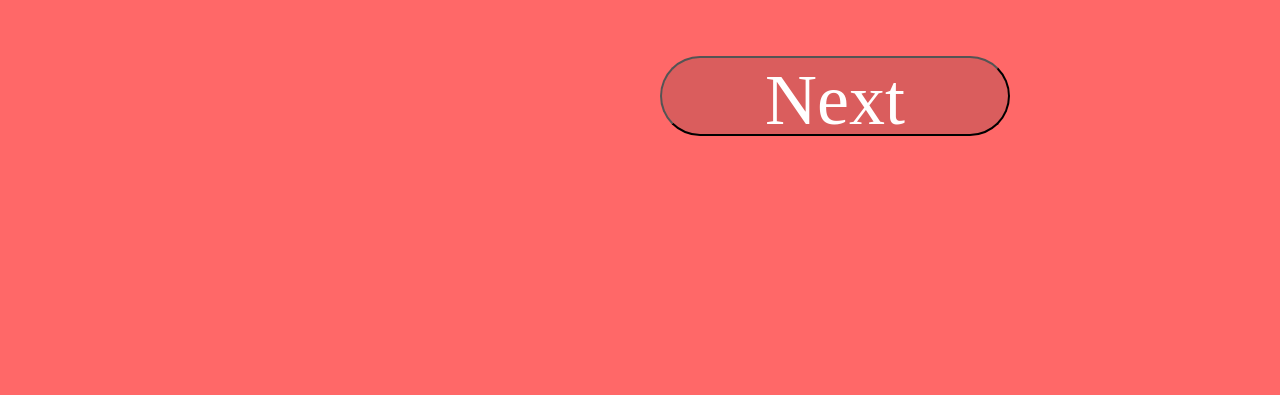
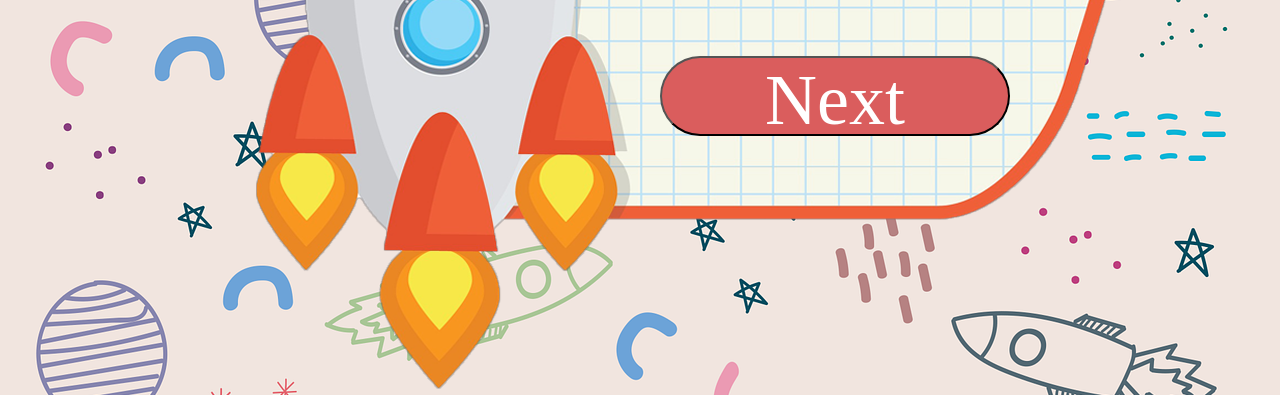
Before and after one commit to s930415/ChooseGame, a website: page index.html in a window 1280 px wide. Shown: the part 505-900 px from the top of the page. Drawn offline with Linux system fonts and the light colour scheme; a web font is replaced by a local one.

Commit message:
css與圖片相對位置

```diff
--- a/css/styles.css
+++ b/css/styles.css
@@ -7,7 +7,7 @@ body {
   width: 100vw;
   height: 100vh;
   background-color: rgba(255, 100, 100, 0.97);
-  background-image: url("assets/bg02.png");
+  background-image: url("../assets/bg02.png");
 }
 
 /* Intro Page */
@@ -17,7 +17,7 @@ body {
   margin: auto;
   width: 1440px;
   height: 900px;
-  background-image: url("assets/bg03.png");
+  background-image: url("../assets/bg03.png");
 }
 .namebox {
   position: relative;
```
